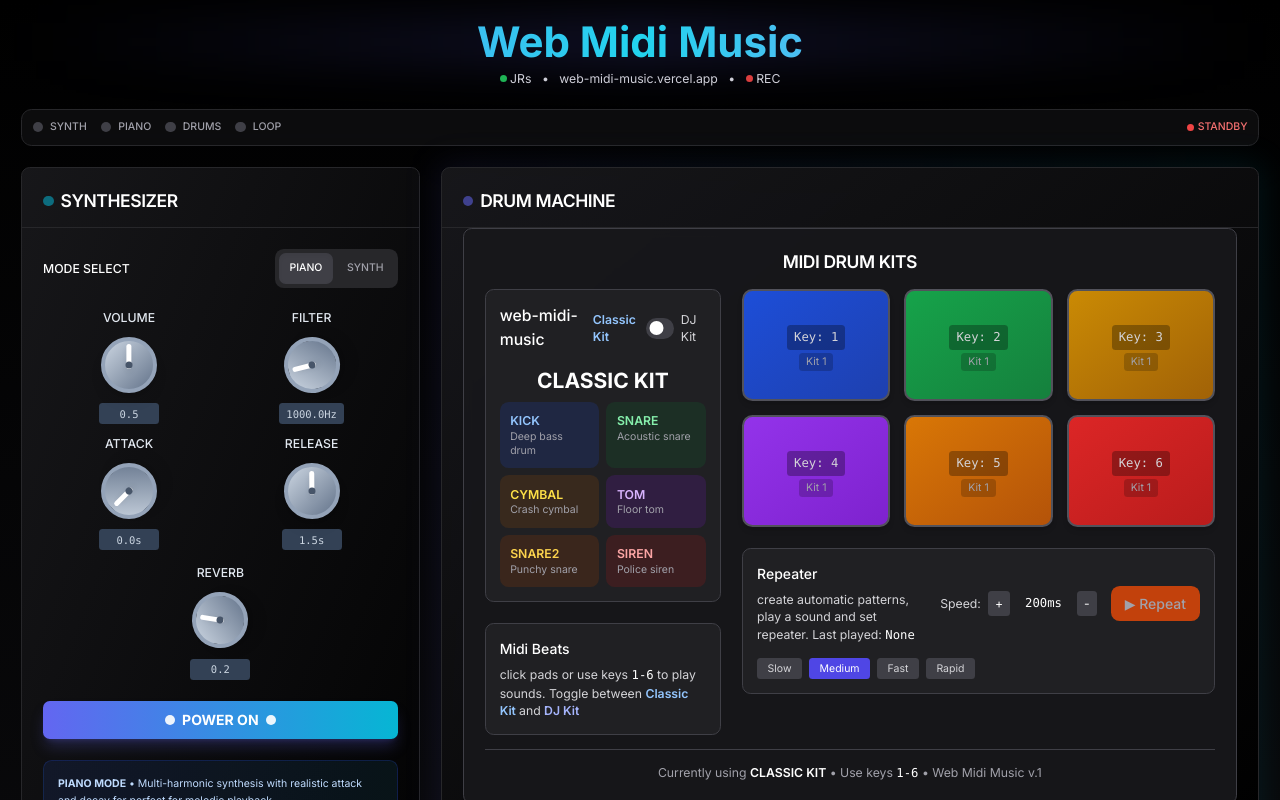
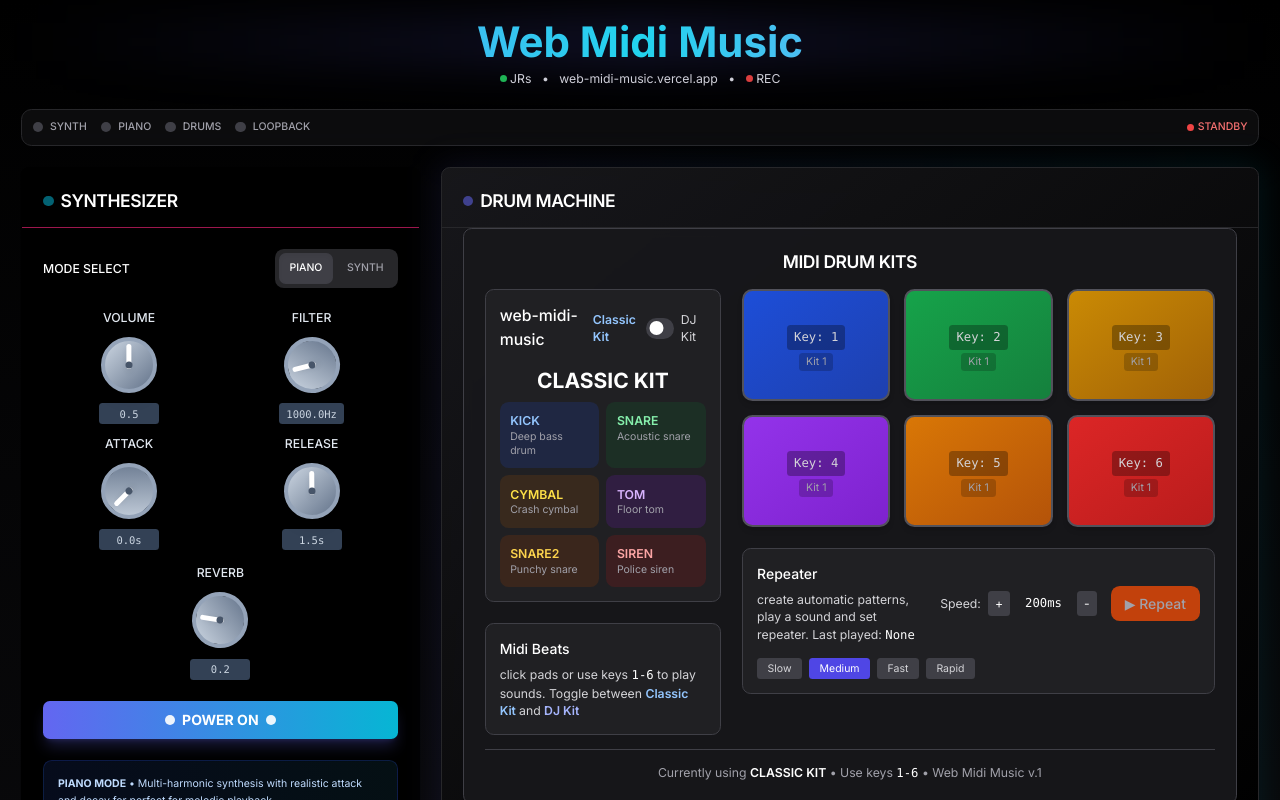
Before and after one commit to sudo-self/midi-controller, a Next.js app: page / in a window 1280 px wide. Shown: the top 800 px of the page. Built offline with nearby package versions, Linux system fonts and the light colour scheme.

Commit message:
Update MidiController.tsx

```diff
--- a/components/MidiController.tsx
+++ b/components/MidiController.tsx
@@ -360,7 +360,7 @@ const MidiController: React.FC = () => {
                     ? "bg-amber-500 shadow-[0_0_10px_rgba(245,158,11,0.8)]"
                     : "bg-zinc-700"
                 }`}></div>
-                <span className="text-xs text-zinc-400 font-medium">LOOP</span>
+                <span className="text-xs text-zinc-400 font-medium">LOOPBACK</span>
               </div>
             </div>
 
@@ -380,8 +380,8 @@ const MidiController: React.FC = () => {
         <div className="grid grid-cols-1 lg:grid-cols-3 gap-6">
           {/* Left Column - Synthesizer Controls */}
           <div className="lg:col-span-1 space-y-6">
-            <Card className="bg-gradient-to-br from-zinc-900/95 to-black border-zinc-800 backdrop-blur-sm">
-              <CardHeader className="pb-4 border-b border-zinc-800">
+            <Card className="bg-black backdrop-blur-sm">
+              <CardHeader className="pb-4 border-b border-pink-800">
                 <CardTitle className="text-white text-xl flex items-center gap-2">
                   <div className={`w-3 h-3 rounded-full transition-all duration-200 ${
                     visualFeedback.synth
```
